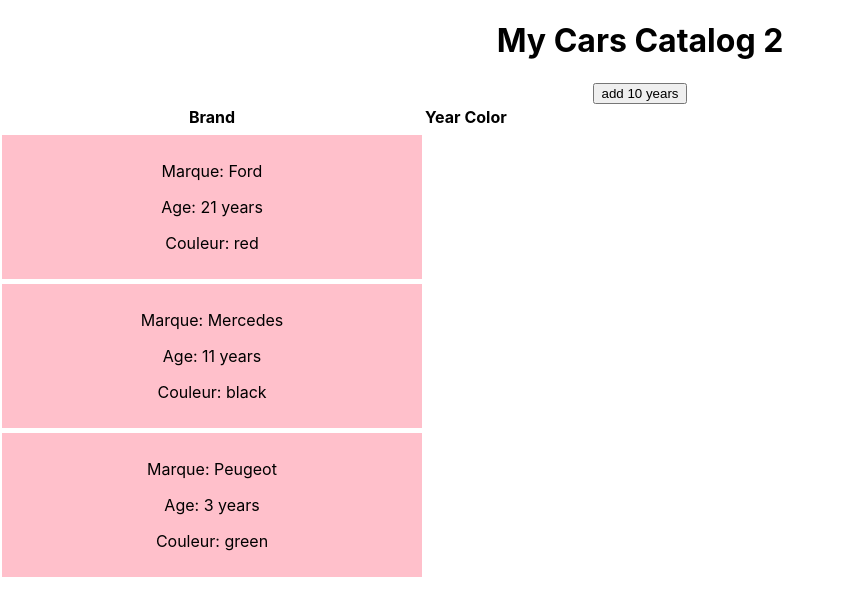
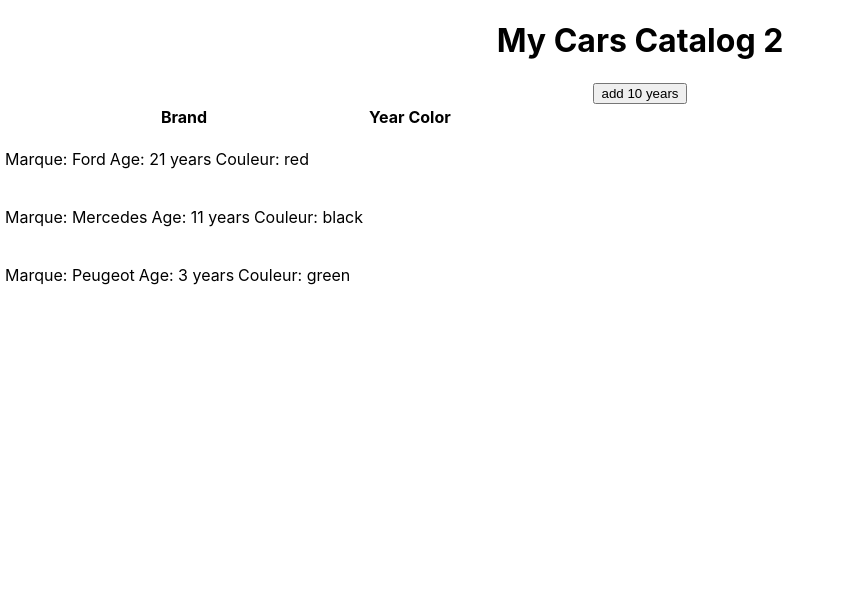
Before and after one commit to z-bj/carsAppDK, a React (Create React App) app: page / in a window 1280 px wide. Shown: the top 616 px of the page, without its empty margins (0-843 px from the left). Built offline with nearby package versions, Linux system fonts and the light colour scheme.

Commit message:
removal div style cars.js l11 and replace it by tr td

```diff
--- a/src/components/Cars.js
+++ b/src/components/Cars.js
@@ -8,19 +8,15 @@ const Car = ({ nom, color, year }) => {
   if (nom) {
     //** condition about nom
     return (
-      <div
-        style={{
-          // *! in-line CSS for trying, warning, high priority
-          backgroundColor: "pink",
-          width: "400px",
-          padding: "10px",
-          margin: "5px auto",
-        }}
-      >
-        <p>Marque: {nom}</p>
-        <p>Age: {year}</p>
-        {colorInfo}
-      </div>
+      <tr>
+        <td>
+          <p>Marque: {nom}</p>
+        </td>
+        <td>
+          <p>Age: {year}</p>
+        </td>
+        <td>{colorInfo}</td>
+      </tr>
     );
   } else {
     return (
```
